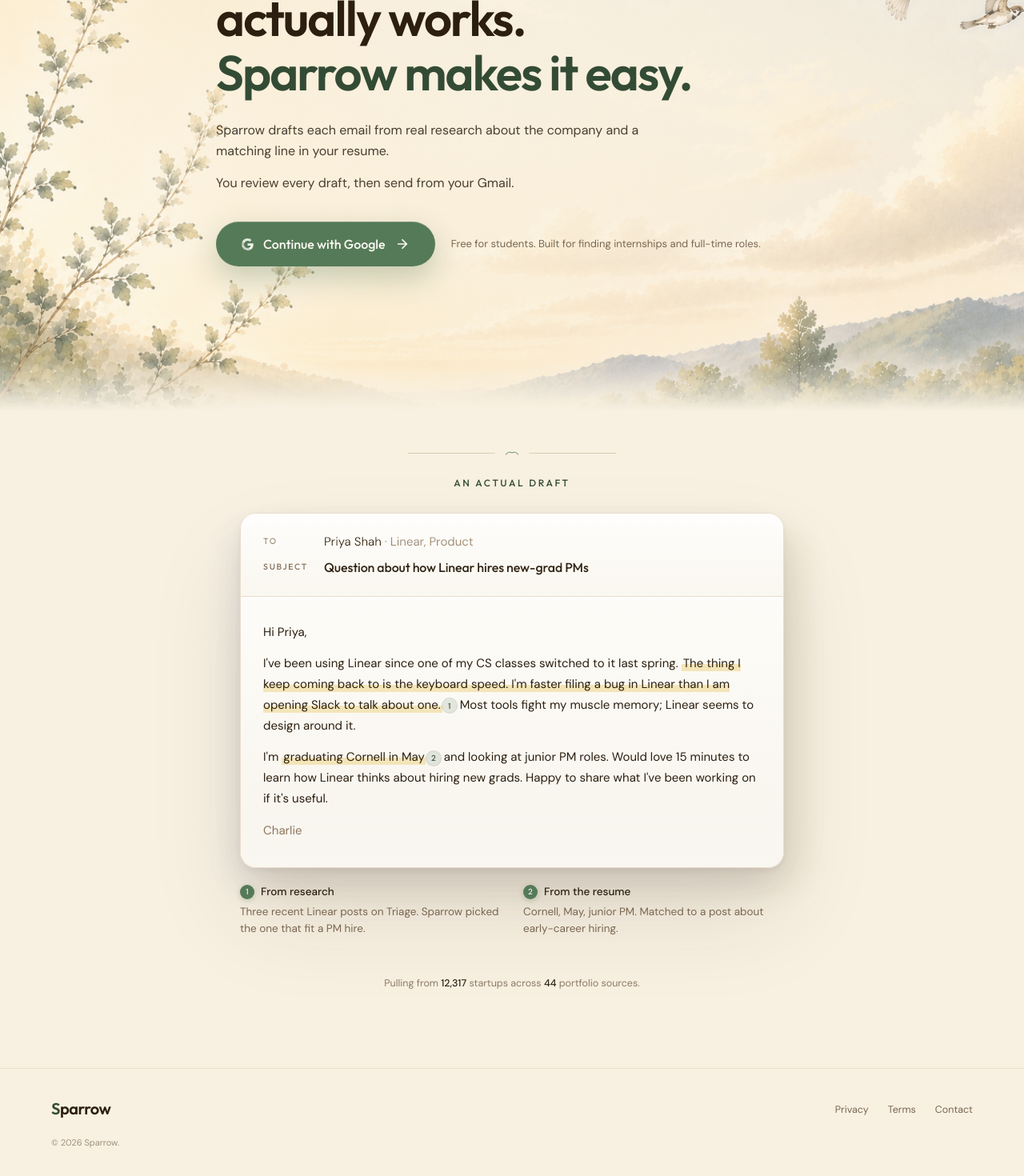
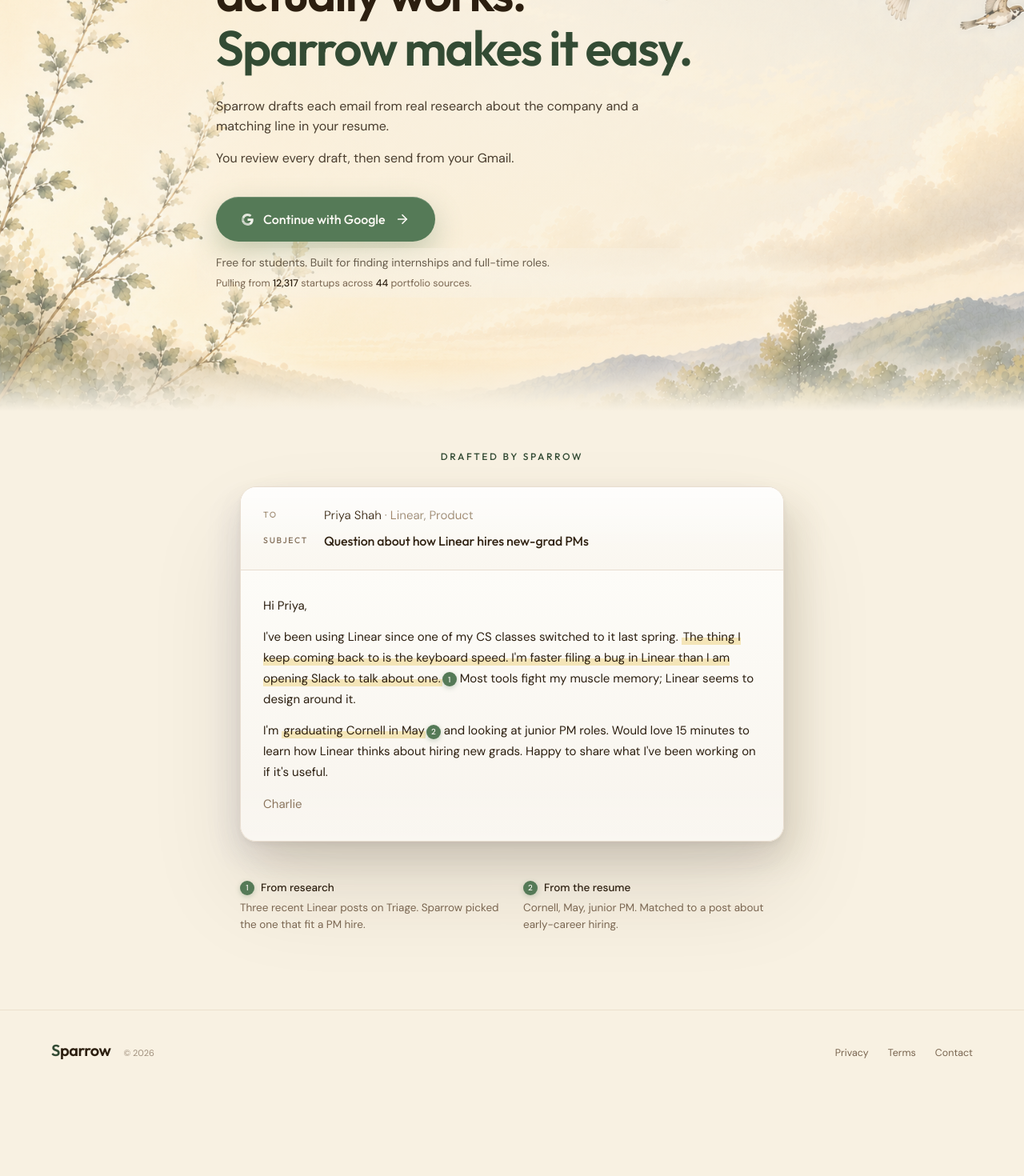
Before and after one commit to cx18121/sparrow, a React (Vite) app: page / in a window 1280 px wide. Shown: the part 286-1756 px from the top of the page at 80% size. After the commit the page ends 1652 px from the top, so only its background shows below. Built offline with nearby package versions, Linux system fonts and the light colour scheme; no server answers.

Commit message:
Polish landing: trust line in hero, eyebrow rewrite, focused backdrop

```diff
--- a/src/components/Landing/EmailDemo.tsx
+++ b/src/components/Landing/EmailDemo.tsx
@@ -1,5 +1,4 @@
 import React, { useEffect, useRef, useState } from 'react'
-import { SparrowBird } from './SparrowMark'
 
 // Optional second screen. A visitor who scrolls past the hero is curious
 // and wants to see what the product actually produces before granting
@@ -15,13 +14,8 @@ import { SparrowBird } from './SparrowMark'
 // Draft content per BRIEF.md §7.1 (Draft A, Linear PM).
 export default function EmailDemo() {
   const cardRef = useRef<HTMLDivElement | null>(null)
-  const trustRef = useRef<HTMLParagraphElement | null>(null)
   const [inView, setInView] = useState(false)
   const [hoveredHook, setHoveredHook] = useState<1 | 2 | null>(null)
-  const [counts, setCounts] = useState<{ a: number; b: number }>({
-    a: 0,
-    b: 0,
-  })
 
   // IntersectionObserver: when the card enters view, kick off the
   // hook-highlight draw-in.
@@ -43,59 +37,12 @@ export default function EmailDemo() {
     return () => io.disconnect()
   }, [])
 
-  // Trust-strip count-up. Animates 0 → final once per entry. Respects
-  // prefers-reduced-motion by skipping straight to the final numbers.
-  useEffect(() => {
-    const el = trustRef.current
-    if (!el) return
-    const reduced =
-      typeof window !== 'undefined' &&
-      window.matchMedia?.('(prefers-reduced-motion: reduce)').matches
-    if (reduced) {
-      setCounts({ a: 12317, b: 44 })
-      return
-    }
-    const io = new IntersectionObserver(
-      (entries) => {
-        for (const e of entries) {
-          if (!e.isIntersecting) continue
-          io.unobserve(e.target)
-          const start = performance.now()
-          const duration = 900
-          const ease = (t: number) => 1 - Math.pow(1 - t, 4) // ease-out quart
-          const tick = (now: number) => {
-            const t = Math.min(1, (now - start) / duration)
-            const p = ease(t)
-            setCounts({
-              a: Math.round(12317 * p),
-              b: Math.round(44 * p),
-            })
-            if (t < 1) requestAnimationFrame(tick)
-          }
-          requestAnimationFrame(tick)
-        }
-      },
-      { threshold: 0.5 },
-    )
-    io.observe(el)
-    return () => io.disconnect()
-  }, [])
-
   const setHook = (n: 1 | 2 | null) => () => setHoveredHook(n)
 
   return (
     <section className="relative px-5 pt-10 pb-20 sm:px-8 sm:pt-12 sm:pb-24">
       <div className="mx-auto w-full max-w-[680px]">
-        <div
-          aria-hidden
-          className="lp-reveal mx-auto flex max-w-[260px] items-center gap-3"
-        >
-          <span className="h-px flex-1 bg-accent/35" />
-          <SparrowBird size={18} className="text-primary/70" />
-          <span className="h-px flex-1 bg-accent/35" />
-        </div>
-
-        <p className="lp-eyebrow lp-reveal mt-6 text-center">An actual draft</p>
+        <p className="lp-eyebrow lp-reveal text-center">Drafted by Sparrow</p>
 
         <div
           ref={cardRef}
@@ -153,7 +100,7 @@ export default function EmailDemo() {
         {/* Annotation block. Each caption is tied to its highlighted
             phrase above via the hoveredHook state — hovering brightens
             the partner in both directions. */}
-        <dl className="lp-reveal mt-5 grid gap-4 text-[13.5px] leading-[1.55] text-muted sm:grid-cols-2 sm:gap-7">
+        <dl className="lp-reveal mt-12 grid gap-4 text-[13.5px] leading-[1.55] text-muted sm:grid-cols-2 sm:gap-7">
           <div
             className={`lp-caption ${hoveredHook === 1 ? 'lp-caption-active' : ''}`}
             onMouseEnter={setHook(1)}
@@ -181,30 +128,24 @@ export default function EmailDemo() {
             </dd>
           </div>
         </dl>
-
-        {/* Pool-size trust line. Lives here (not in the footer) so it
-            lands right after the visitor sees one specific draft — the
-            numbers prove the breadth behind that one example. */}
-        <p
-          ref={trustRef}
-          className="lp-reveal mt-12 text-center text-[12.5px] leading-[1.6] text-muted/85"
-          style={{ fontVariantNumeric: 'tabular-nums' }}
-        >
-          Pulling from <span className="font-medium text-dark">{counts.a.toLocaleString()}</span> startups across <span className="font-medium text-dark">{counts.b}</span> portfolio sources.
-        </p>
       </div>
     </section>
   )
 }
 
-function Marker({ n, dark, active }: { n: number; dark?: boolean; active?: boolean }) {
+// Unified marker. Same solid-forest pill in the email body and the
+// captions below — one visual language for the "look at this linked
+// phrase" callout, instead of a tinted-pill body variant vs solid-pill
+// caption variant. The `dark` prop is kept as a no-op so call sites
+// don't need to change.
+function Marker({ n, active }: { n: number; dark?: boolean; active?: boolean }) {
   if (n === 0) return null
   return (
     <span
-      className={`inline-flex h-[18px] w-[18px] shrink-0 items-center justify-center rounded-full text-[10px] font-medium align-baseline transition-all duration-200 ease-[cubic-bezier(0.22,1,0.36,1)] ${
-        dark
-          ? `bg-primary text-warm-50 ${active ? 'scale-110 shadow-[0_3px_10px_rgba(85,122,87,0.45)]' : 'shadow-[0_2px_6px_rgba(85,122,87,0.30)]'}`
-          : `bg-primary/15 text-primary-700 ring-1 ring-primary/25 ${active ? 'bg-primary/30 ring-primary/50 scale-110' : ''}`
+      className={`inline-flex h-[18px] w-[18px] shrink-0 items-center justify-center rounded-full bg-primary text-[10px] font-medium text-warm-50 align-baseline transition-[transform,box-shadow] duration-200 ease-[cubic-bezier(0.22,1,0.36,1)] ${
+        active
+          ? 'scale-110 shadow-[0_3px_10px_rgba(85,122,87,0.45)]'
+          : 'shadow-[0_2px_6px_rgba(85,122,87,0.30)]'
       }`}
       aria-hidden="true"
     >
--- a/src/components/Landing/Footer.tsx
+++ b/src/components/Landing/Footer.tsx
@@ -9,7 +9,11 @@ import React from 'react'
 export default function LandingFooter() {
   return (
     <footer className="border-t border-accent/15 px-5 py-8 sm:px-8 sm:py-10">
-      <div className="mx-auto flex w-full max-w-6xl flex-col gap-5 sm:flex-row sm:items-end sm:justify-between">
+      <div className="mx-auto flex w-full max-w-6xl flex-col gap-4 sm:flex-row sm:items-baseline sm:justify-between">
+        {/* Wordmark + copyright share one row on desktop, stack as a
+            single grouped line on mobile so the footer drops from
+            three stacked rows (wordmark / nav / copyright) to two. */}
+        <div className="flex items-baseline gap-4">
           <p
             className="font-display font-semibold leading-none"
             style={{
@@ -20,6 +24,10 @@ export default function LandingFooter() {
           >
             <span className="text-primary-700">S</span>parrow
           </p>
+          <span className="text-[11px] text-muted/70">
+            © {new Date().getFullYear()}
+          </span>
+        </div>
 
         <nav
           aria-label="Footer"
@@ -35,10 +43,6 @@ export default function LandingFooter() {
           </a>
         </nav>
       </div>
-
-      <p className="mx-auto mt-6 w-full max-w-6xl text-[11px] text-muted/70">
-        © {new Date().getFullYear()} Sparrow.
-      </p>
     </footer>
   )
 }
--- a/src/components/Landing/Hero.tsx
+++ b/src/components/Landing/Hero.tsx
@@ -84,7 +84,7 @@ export default function Hero({ onSignInWithGoogle }: { onSignInWithGoogle: () =>
             <p>You review every draft, then send from your Gmail.</p>
           </div>
 
-          <div className="mt-9 flex flex-wrap items-center gap-x-5 gap-y-3">
+          <div className="mt-9">
             <button
               type="button"
               onClick={onSignInWithGoogle}
@@ -98,9 +98,39 @@ export default function Hero({ onSignInWithGoogle }: { onSignInWithGoogle: () =>
                 strokeWidth={2.3}
               />
             </button>
-            <p className="text-[13px] text-muted">
-              Free for students. Built for finding internships and full-time roles.
-            </p>
+            {/* The two helper lines live inside a positioned wrapper so a
+                focused cream backdrop, sized to the wrapper itself, can
+                sit behind them. Hides the watercolor branch detail
+                directly under this text without widening the page-level
+                hero wash. The backdrop extends a small inset past the
+                text so its edges fall off softly instead of forming a
+                visible chip. */}
+            <div className="relative mt-4">
+              <span
+                aria-hidden
+                className="pointer-events-none absolute -inset-x-6 -inset-y-2"
+                style={{
+                  background:
+                    'radial-gradient(ellipse 60% 80% at 50% 50%, rgba(248,241,226,0.90) 0%, rgba(248,241,226,0.55) 60%, rgba(248,241,226,0) 100%)',
+                }}
+              />
+              {/* Qualifier on its own line, slightly larger size and full
+                  ink-with-alpha so it reads as a real signal rather than
+                  a footnote next to the CTA. */}
+              <p className="relative text-[14px] text-dark/70">
+                Free for students. Built for finding internships and full-time roles.
+              </p>
+              {/* Proof one-liner: surfaces the database scale at the moment
+                  of the OAuth ask. Lives here instead of below the email
+                  card so the credibility signal lands before the visitor
+                  clicks Continue with Google. */}
+              <p
+                className="relative mt-1.5 text-[12.5px] text-muted"
+                style={{ fontVariantNumeric: 'tabular-nums' }}
+              >
+                Pulling from <span className="font-medium text-dark">12,317</span> startups across <span className="font-medium text-dark">44</span> portfolio sources.
+              </p>
+            </div>
           </div>
         </div>
       </div>
--- a/src/components/Landing/landing.css
+++ b/src/components/Landing/landing.css
@@ -50,7 +50,10 @@
 .lp-hero-wash {
   /* Asymmetric ellipse centered behind the type column. Covers the
      headline + body + CTA area without flattening the branch on the
-     left or the horizon detail on the right. */
+     left or the horizon detail on the right. The CTA helper text
+     (qualifier + proof line) has its own focused backdrop in Hero.tsx
+     instead of widening this wash, so the painting stays as visible
+     as possible at the page edges. */
   background: radial-gradient(ellipse 60% 55% at 50% 50%,
     rgba(248, 241, 226, 0.78) 0%,
     rgba(248, 241, 226, 0.45) 45%,
@@ -58,21 +61,21 @@
     rgba(248, 241, 226, 0) 96%);
 }
 
-/* Portrait phones: cover-fit with the focal point at the upper-right
-   so the bird cluster stays in frame and the branch peeks in from the
-   bottom-left. Background-size stays at cover (no zoom) so the birds
-   render at natural scale and don't overlap the headline. */
+/* Portrait phones: cover-fit with the bird cluster pulled toward the
+   text column so the flock sits behind the headline as intentional
+   figures, not as lost background. Wash is lighter than before (peak
+   ~62% instead of 86%) so the painted detail stays visible while body
+   copy still reads. Background-size stays at cover (no zoom) so the
+   birds render at natural scale. */
 @media (max-width: 640px) and (orientation: portrait) {
   .lp-hero {
-    background-position: 78% top;
+    background-position: 62% top;
   }
   .lp-hero-wash {
-    /* Mobile crops bring illustration detail closer to the text;
-       a stronger, wider wash keeps body copy legible. */
     background: radial-gradient(72% 60% at 50% 55%,
-      rgba(248, 241, 226, 0.86) 0%,
-      rgba(248, 241, 226, 0.55) 45%,
-      rgba(248, 241, 226, 0.10) 80%);
+      rgba(248, 241, 226, 0.62) 0%,
+      rgba(248, 241, 226, 0.32) 45%,
+      rgba(248, 241, 226, 0.04) 80%);
   }
 }
 
```
Lines whose indentation alone changed are shown as unchanged.
